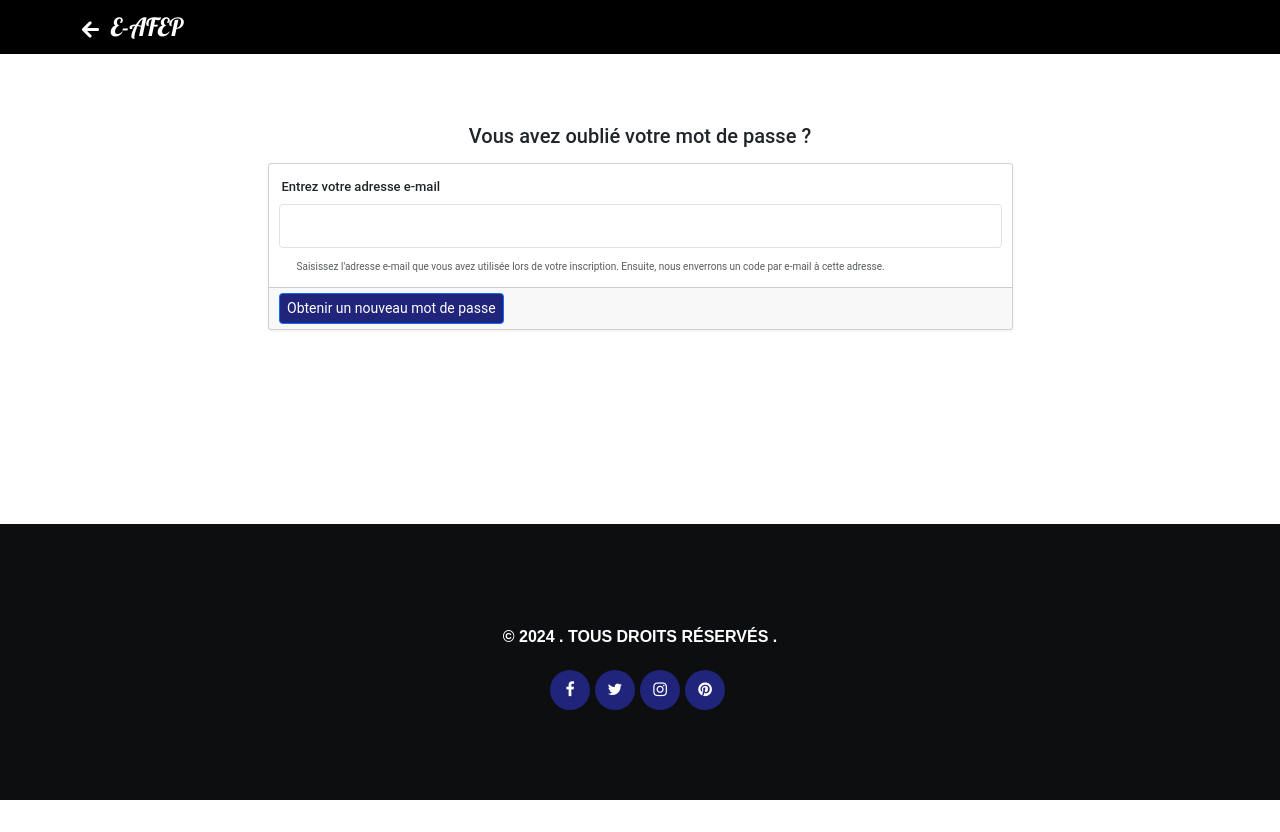
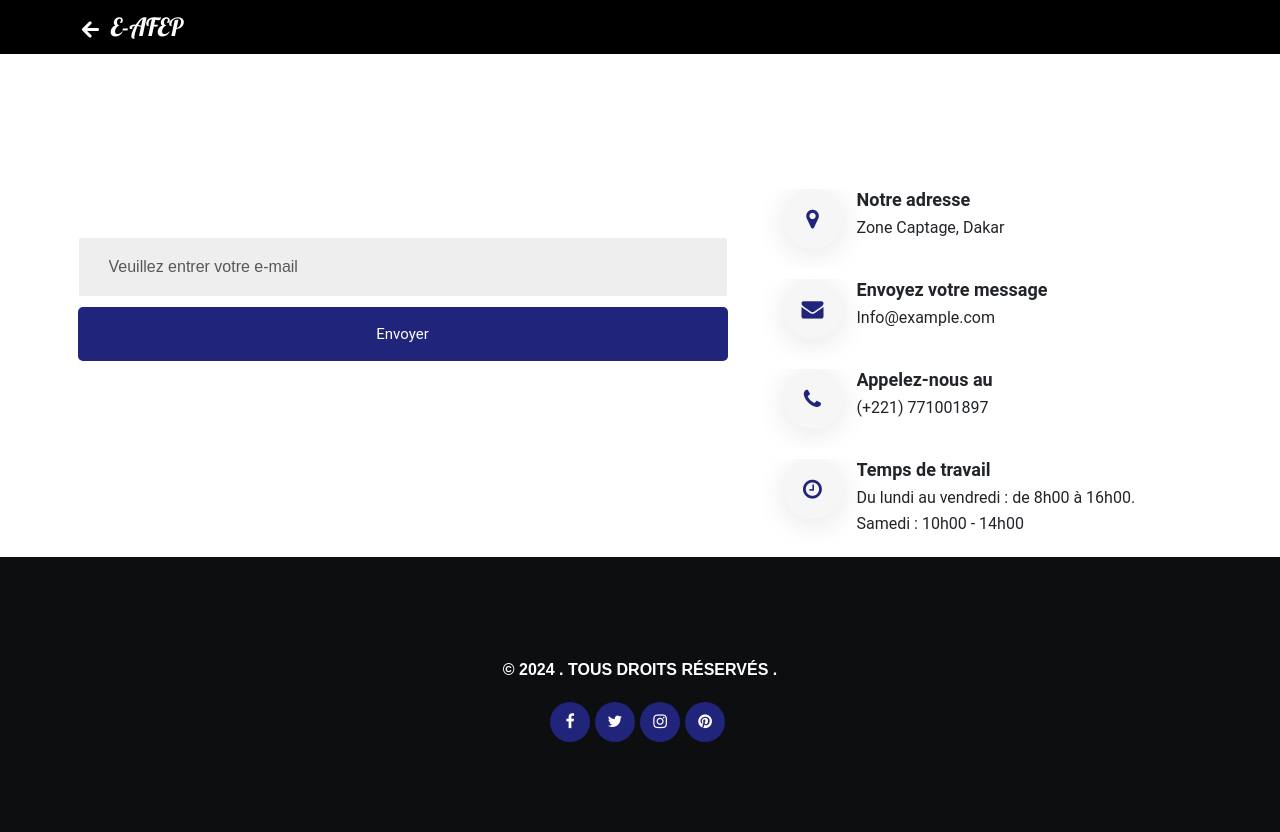
Before and after one commit to gervais6/carte-consulaire, a React (Create React App) app: page /mdp in a window 1280 px wide. Before the commit the page ends 800 px from the top, so only its background shows below. Built offline with nearby package versions, Linux system fonts and the light colour scheme.

Commit message:
modif profil

```diff
--- a/src/pages/Mdp.js
+++ b/src/pages/Mdp.js
@@ -1,42 +1,89 @@
-import React from "react";
 import Header from "../pages/Header";
 import Footer from "../pages/Footer";
-import '../pages/Mdp.css';  // Ajout du fichier CSS pour la mise en page
+
+
+import React, { useEffect, useState } from "react";
+import '../pages/Compte.css';
+import { Link } from "react-router-dom";
 
 const MotsDePasseOublier = () => {
+  const [windowWidth, setWindowWidth] = useState(window.innerWidth);
+
+  useEffect(() => {
+    const handleResize = () => {
+      setWindowWidth(window.innerWidth);
+    };
+
+    window.addEventListener('resize', handleResize);
+    return () => window.removeEventListener('resize', handleResize);
+  }, []);
+
   return (
-        <div className="page-container"> {/* Conteneur qui prend toute la page */}
+    <div>
       <Header />
+      <div className="container-fluid">
+        <link href="https://maxcdn.bootstrapcdn.com/font-awesome/4.7.0/css/font-awesome.min.css" rel="stylesheet" />
 
-            <div className="content-wrap"> {/* Conteneur pour le contenu */}
-                <div className="container padding-bottom-3x mb-2 mt-5">
-                    <div className="row justify-content-center">
-                        <div className="col-lg-8 col-md-10">
-                            <h2 className="text-center mb-4">Vous avez oublié votre mot de passe ?</h2>
-                            <form className="card mt-4 shadow-sm">
-                                <div className="card-body">
-                                    <div className="form-group">
-                                        <label htmlFor="email-for-pass" style={{marginLeft:-15}}>Entrez votre adresse e-mail</label>
-                                        <input className="form-control mb-2" type="email" id="email-for-pass" required style={{ fontSize: 15 }} />
-                                        <small className="form-text text-muted"style={{fontSize:10}}>
-                                            Saisissez l'adresse e-mail que vous avez utilisée lors de votre inscription. Ensuite, nous enverrons un code par e-mail à cette adresse.
-                                        </small>
+        <div id="contact" className="contact-area section-padding">
+          <div className="container">
+            <div className="section-title text-center mt-5">
+            </div>
+            <div className="row">
+              <div className="col-lg-7">
+                <br/>
+                <br/>
+
+                <div className="contact">
+                  <form className="form" name="enq" method="post" action="contact.php" onsubmit="return validation();">
+                    <div className="row">
+
+                      <div className="form-group col-md-12 mb-3">
+                        <input type="email" name="email" className="form-control" placeholder="Veuillez entrer votre e-mail " required="required"/>
+                      </div>
+
+
+
+                      <div className="col-md-12 text-center mb-5">
+                        <button type="submit" value="Send message" name="submit" id="submitButton" className="btn btn-contact-bg" title="Submit Your Message!" style={{backgroundColor:'#20247b',borderRadius: 5,padding:"15px 27px", width: "100%",fontSize:15,color:"white"}}>Envoyer</button>
                       </div>
                     </div>
-                                <div className="card-footer text-center">
-                                <button className="btn btn-primary" style={{ background: "#20247b", fontSize: 14, float: "left" }} type="submit">
-    Obtenir un nouveau mot de passe
-</button>
+                  </form>
+
                 </div>
-                            </form>
+              </div>
+
+              {/* Section d'adresse et contact - masquée sur mobile */}
+              {windowWidth >= 768 && (
+                <div className="col-lg-5">
+                  <div className="single_address">
+                    <i className="fa fa-map-marker"></i>
+                    <h4>Notre adresse</h4>
+                    <p>Zone Captage, Dakar</p>
+                  </div>
+                  <div className="single_address">
+                    <i className="fa fa-envelope"></i>
+                    <h4>Envoyez votre message</h4>
+                    <p>Info@example.com</p>
+                  </div>
+                  <div className="single_address">
+                    <i className="fa fa-phone"></i>
+                    <h4>Appelez-nous au</h4>
+                    <p>(+221) 771001897</p>
+                  </div>
+                  <div className="single_address">
+                    <i className="fa fa-clock-o"></i>
+                    <h4>Temps de travail</h4>
+                    <p>Du lundi au vendredi : de 8h00 à 16h00. <br/>Samedi : 10h00 - 14h00</p>
+                  </div>
+                </div>
+              )}
             </div>
           </div>
         </div>
       </div>
-
-            <Footer /> {/* Footer toujours en bas */}
+      <Footer />
     </div>
   );
-}
+};
 
 export default MotsDePasseOublier;
--- a/src/pages/Profils.js
+++ b/src/pages/Profils.js
@@ -10,7 +10,7 @@ const Profile = () => {
     const [activeTab, setActiveTab] = useState('demande'); // Gère l'onglet actif
 
     return (
-        <div>
+        <div style={{ overflowY: 'auto', maxHeight: '100vh' }}>
             <Header />
             <div className="container">
                 <div className="profile">
@@ -30,6 +30,7 @@ const Profile = () => {
                                 >
                                     <FaCamera /> Changer
                                 </button>
+
                             </div>
 
                             {/* Responsive Navigation */}
@@ -50,24 +51,22 @@ const Profile = () => {
 
                             <ul className="profile-header-tab nav nav-tabs nav-tabs-v2 ms-5 d-none d-md-flex">
                                 <li className="nav-item">
-                                    <a
-                                        href="#profile-post"
-                                        className={`nav-link ${activeTab === 'demande' ? 'active' : ''}`}
-                                        onClick={() => setActiveTab('demande')}
-                                        style={{ borderRadius: 0 }}
-                                    >
-                                        <div className="nav-field" style={{ fontSize: 16, color: "black" }}>Demande de carte consulaire</div>
-                                    </a>
+                                <button
+                                    className={`btn btn-outline-primary w-100 mb-2   ${activeTab === 'demande' ? 'active' : ''}`}
+                                    onClick={() => setActiveTab('demande')}
+                                >
+                                    Demande de carte consulaire
+                                </button>
+
                                 </li>
                                 <li className="nav-item">
-                                    <a
-                                        href="#profile-followers"
-                                        className={`nav-link ${activeTab === 'suivi' ? 'active' : ''}`}
-                                        onClick={() => setActiveTab('suivi')}
-                                        style={{ borderRadius: 0 }}
-                                    >
-                                        <div className="nav-field" style={{ fontSize: 16, color: "black" }}>Suivi carte consulaire</div>
-                                    </a>
+                                <button
+                                    className={`btn btn-outline-secondary w-100 ${activeTab === 'suivi' ? 'active' : ''}`}
+                                    onClick={() => setActiveTab('suivi')}
+                                >
+                                    Suivi carte consulaire
+                                </button>
+
                                 </li>
                             </ul>
                         </div>
@@ -76,7 +75,6 @@ const Profile = () => {
                     <div className="profile-container">
                         <div className="profile-sidebar">
                             <div className="desktop-sticky-top">
-
                                 <button className="btn btn-danger w-100" aria-label="Déconnexion">
                                     Déconnexion
                                 </button>
@@ -137,7 +135,7 @@ const Profile = () => {
                                                 <button
                                                     type="submit"
                                                     className="btn btn-primary w-100"
-                                                    style={{ fontSize: "17px", backgroundColor: "#20247b", padding: "10px 20px" }}
+                                                    style={{ fontSize: " 17px", backgroundColor: "#20247b", padding: "10px 20px" }}
                                                     aria-label="Soumettre la demande"
                                                 >
                                                     Soumettre la demande
@@ -147,7 +145,7 @@ const Profile = () => {
 
                                         {activeTab === 'suivi' && (
                                             <div className="container">
-                                                <h5 style={{ fontSize: "20px ", marginBottom: "20px" }}>Suivi de votre carte consulaire</h5>
+                                                <h5 style={{ fontSize: "20px", marginBottom: "20px" }}>Suivi de votre carte consulaire</h5>
                                                 <button
                                                     className={`btn w-100 ${activeTab === 'suivi' ? 'btn-outline-secondary' : 'btn-outline-primary'}`}
                                                     style={{ fontSize: "17px", padding: "10px 20px" }}
```
Lines whose indentation alone changed are shown as unchanged.
